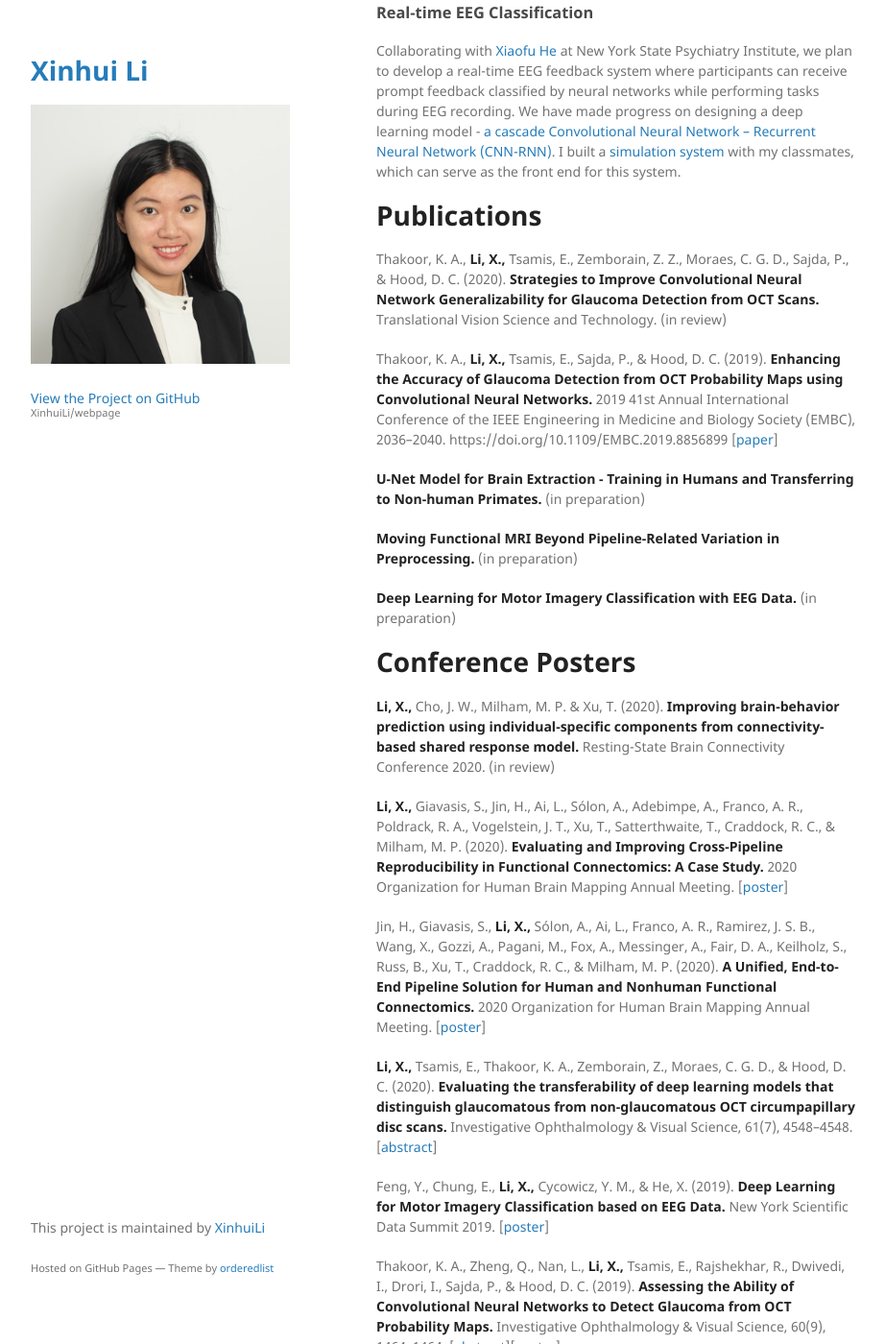
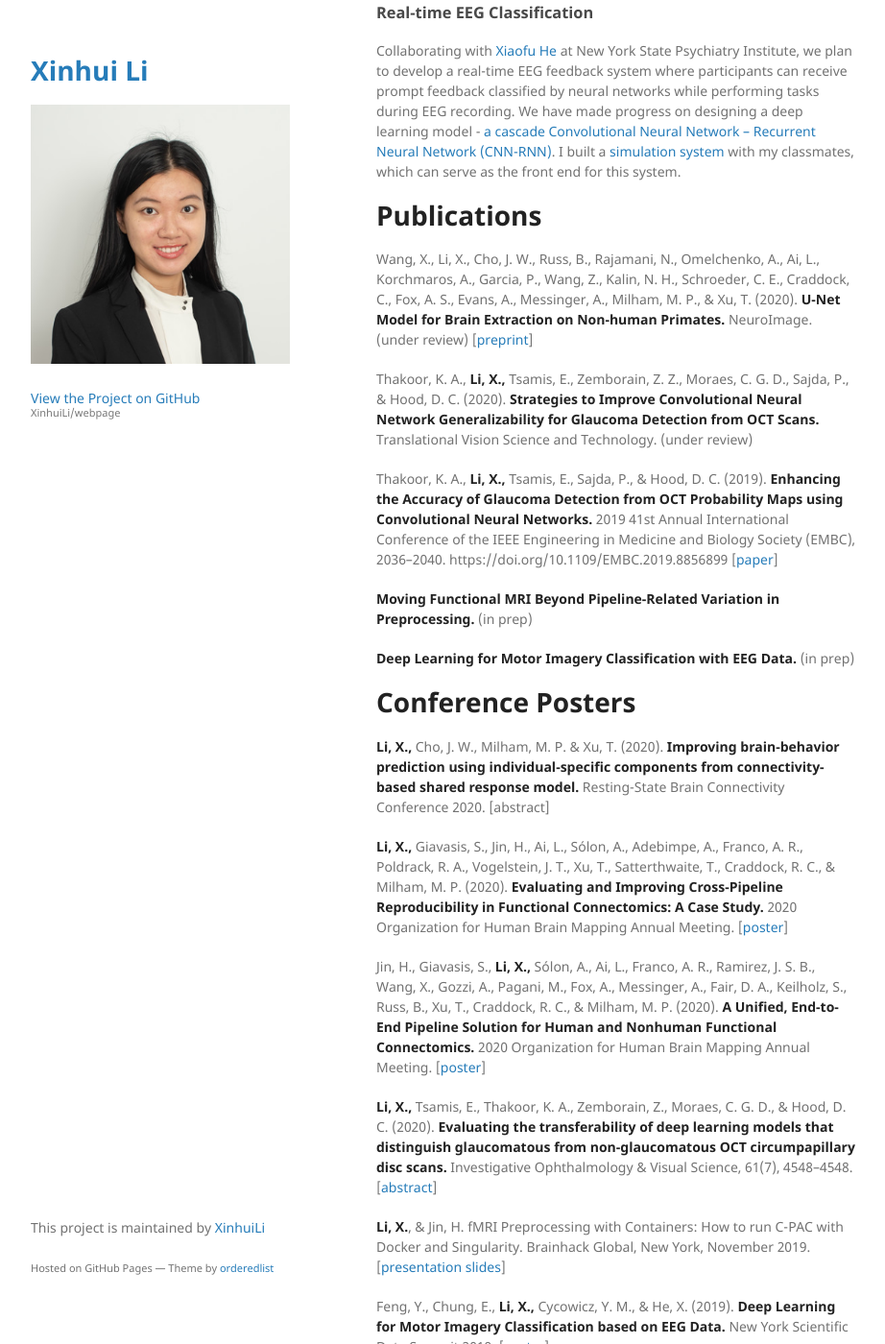
Before and after one commit to XinhuiLi/webpage, a Jekyll site: the page built from index.md, in a window 1280 px wide and 1400 px high, scrolled down 1011 px. Shown: the whole window at 96% size, without its empty margins (178-1100 px from the left). Built offline with Jekyll 4.4.1, drawn with Linux system fonts in a browser that asks for light colours; the repository's description, which GitHub fills in, is left out.

Commit message:
update publications

```diff
--- a/index.md
+++ b/index.md
@@ -41,26 +41,28 @@ Collaborating with [Xiaofu He](https://scholar.google.com/citations?hl=en&user=Q
 
 # Publications
 
-Thakoor, K. A., **Li, X.,** Tsamis, E., Zemborain, Z. Z., Moraes, C. G. D., Sajda, P., & Hood, D. C. (2020). **Strategies to Improve Convolutional Neural Network Generalizability for Glaucoma Detection from OCT Scans.** Translational Vision Science and Technology. (in review)
+Wang, X., Li, X., Cho, J. W., Russ, B., Rajamani, N., Omelchenko, A., Ai, L., Korchmaros, A., Garcia, P., Wang, Z., Kalin, N. H., Schroeder, C. E., Craddock, C., Fox, A. S., Evans, A., Messinger, A., Milham, M. P., & Xu, T. (2020). **U-Net Model for Brain Extraction on Non-human Primates.** NeuroImage. (under review) [[preprint](https://www.biorxiv.org/content/10.1101/2020.11.17.385898v1)]
+
+Thakoor, K. A., **Li, X.,** Tsamis, E., Zemborain, Z. Z., Moraes, C. G. D., Sajda, P., & Hood, D. C. (2020). **Strategies to Improve Convolutional Neural Network Generalizability for Glaucoma Detection from OCT Scans.** Translational Vision Science and Technology. (under review)
 
 Thakoor, K. A., **Li, X.,** Tsamis, E., Sajda, P., & Hood, D. C. (2019). **Enhancing the Accuracy of Glaucoma Detection from OCT Probability Maps using Convolutional Neural Networks.** 2019 41st Annual International Conference of the IEEE Engineering in Medicine and Biology Society (EMBC), 2036–2040. https://doi.org/10.1109/EMBC.2019.8856899 [[paper](https://doi.org/10.1109/EMBC.2019.8856899)]
 
-**U-Net Model for Brain Extraction - Training in Humans and Transferring to Non-human Primates.** (in preparation)
+**Moving Functional MRI Beyond Pipeline-Related Variation in Preprocessing.** (in prep)
 
-**Moving Functional MRI Beyond Pipeline-Related Variation in Preprocessing.** (in preparation)
-
-**Deep Learning for Motor Imagery Classification with EEG Data.** (in preparation)
+**Deep Learning for Motor Imagery Classification with EEG Data.** (in prep)
 
 
 # Conference Posters
 
-**Li, X.,** Cho, J. W., Milham, M. P. & Xu, T. (2020). **Improving brain-behavior prediction using individual-specific components from connectivity-based shared response model.** Resting-State Brain Connectivity Conference 2020. (in review)
+**Li, X.,** Cho, J. W., Milham, M. P. & Xu, T. (2020). **Improving brain-behavior prediction using individual-specific components from connectivity-based shared response model.** Resting-State Brain Connectivity Conference 2020. [abstract]
 
 **Li, X.,** Giavasis, S., Jin, H., Ai, L., Sólon, A., Adebimpe, A., Franco, A. R., Poldrack, R. A., Vogelstein, J. T., Xu, T., Satterthwaite, T., Craddock, R. C., & Milham, M. P. (2020). **Evaluating and Improving Cross-Pipeline Reproducibility in Functional Connectomics: A Case Study.** 2020 Organization for Human Brain Mapping Annual Meeting. [[poster](/assets/poster/OHBM20_XL.pdf)]
 
 Jin, H., Giavasis, S., **Li, X.,** Sólon, A., Ai, L., Franco, A. R., Ramirez, J. S. B., Wang, X., Gozzi, A., Pagani, M., Fox, A., Messinger, A., Fair, D. A., Keilholz, S., Russ, B., Xu, T., Craddock, R. C., & Milham, M. P. (2020). **A Unified, End-to-End Pipeline Solution for Human and Nonhuman Functional Connectomics.** 2020 Organization for Human Brain Mapping Annual Meeting. [[poster](/assets/poster/OHBM20_HJ.pdf)]
 
 **Li, X.,** Tsamis, E., Thakoor, K. A., Zemborain, Z., Moraes, C. G. D., & Hood, D. C. (2020). **Evaluating the transferability of deep learning models that distinguish glaucomatous from non-glaucomatous OCT circumpapillary disc scans.** Investigative Ophthalmology & Visual Science, 61(7), 4548–4548. [[abstract](https://iovs.arvojournals.org/article.aspx?articleid=2769404)]
+
+**Li, X.**, & Jin, H. fMRI Preprocessing with Containers: How to run C-PAC with Docker and Singularity. Brainhack Global, New York, November 2019. [[presentation slides](/assets/presentation/brainhack19.pdf)]
 
 Feng, Y., Chung, E., **Li, X.,** Cycowicz, Y. M., & He, X. (2019). **Deep Learning for Motor Imagery Classification based on EEG Data.** New York Scientific Data Summit 2019. [[poster](/assets/poster/NYSDS19_YF.pdf)]
 
```
Also changed, not shown: 1 other file.
